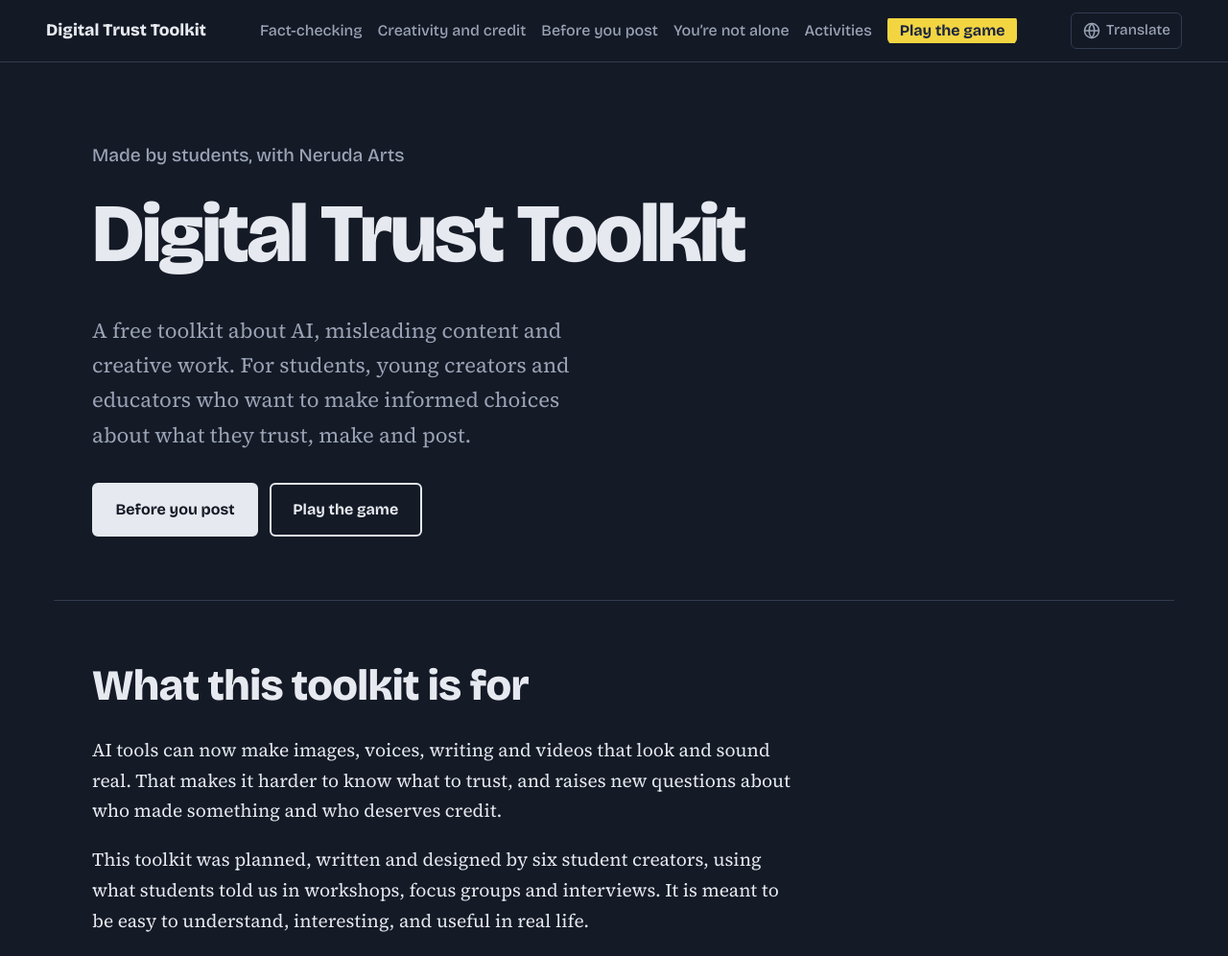
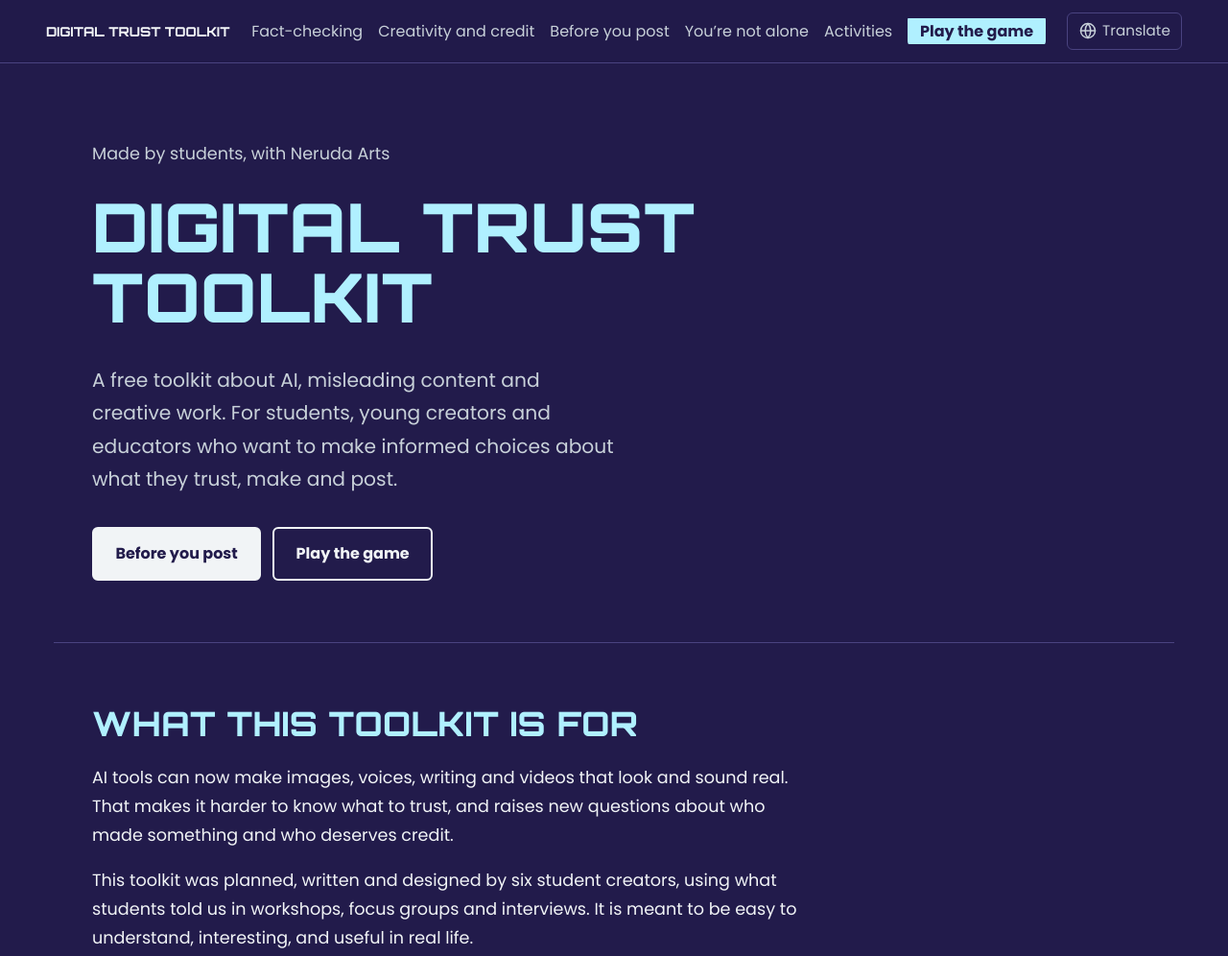
Before and after one commit to racingv12/Digital-Trust-Tool-Kit-Project-By-Neruda-Arts, a plain HTML site: page index.html in a window 1280 px wide. Shown: the top 996 px of the page at 96% size. Drawn offline with nearby package versions, Linux system fonts and the light colour scheme; a web font is replaced by a local one.

Commit message:
Changed the coloring and the font to match the brand pallete

```diff
--- a/css/style.css
+++ b/css/style.css
@@ -1,22 +1,40 @@
 /* =========================================================
    Digital Trust – stylesheet
    Change colours and fonts in :root to restyle the whole site.
+
+   Colours: the team's brand palette "Tech Tones"
+   (Google Drive › Social Media › Brand Pallette › 1.png):
+     greys    #c8d1d9  #747474  #343236  #000000
+     blues    #b0f0ff  #7dc8f2  #0393bf  #0e6d8b
+     purples  #8c52ff  #9562ae  #551a74  #221b4b
+   --paper and the dark-theme --surface/--line are tints of these.
+   --wrong stays red, because "wrong answer" needs to read as red.
    ========================================================= */
 
 :root {
-  --paper:      #EEF1F4;   /* page background */
+  --paper:      #F1F4F6;   /* page background (light tint of #c8d1d9) */
   --surface:    #FFFFFF;   /* tiles, video cards */
-  --ink:        #41321c;   /* main text */
-  --muted:      #5B6478;   /* secondary text */
-  --line:       #CDD3DD;   /* borders */
-  --mark:       #F2D541;   /* highlighter yellow: the one bold accent */
-  --mark-hover: #E3C430;   /* slightly darker yellow for hover */
-  --mark-ink:   #1C2541;   /* text on the highlighter */
-  --right:      #2F6F73;
+  --ink:        #221B4B;   /* main text: deep navy-purple */
+  --muted:      #343236;   /* secondary text: charcoal */
+  --line:       #C8D1D9;   /* borders: brand grey */
+  --accent:     #551A74;   /* headings: brand purple */
+  --mark:       #B0F0FF;   /* bright cyan: the one bold accent (Play the game, highlights) */
+  --mark-hover: #7DC8F2;   /* sky blue for hover */
+  --mark-ink:   #221B4B;   /* text on the accent */
+  --focus:      #8C52FF;   /* keyboard focus outline: violet */
+  --right:      #0E6D8B;   /* correct answer: deep teal */
   --wrong:      #B4443C;
 
-  --font-display: "Bricolage Grotesque", "Segoe UI", system-ui, sans-serif;
-  --font-body:    "Source Serif 4", Georgia, "Times New Roman", serif;
+  /* Brand fonts (Brand Pallette › 1.png), all from Google Fonts (index.html).
+     The brand's PHATT and Zing Rust Base aren't on Google Fonts, so these
+     free fonts with a similar look stand in for them:
+       titles    Orbitron                         for PHATT: wide, heavy, square, capitals
+       subtitles Barlow Condensed, bold italic    for Zing Rust Base: condensed, slanted, capitals
+       body      Poppins                          the brand's own body font */
+  --font-title:    "Orbitron", "Poppins", system-ui, sans-serif;
+  --font-subtitle: "Barlow Condensed", "Poppins", system-ui, sans-serif;
+  --font-body:     "Poppins", "Segoe UI", system-ui, sans-serif;
+  --font-display:  var(--font-body);   /* menu, buttons, labels and captions */
 
   --measure: 60rem;        /* reading column width */
   --wide: 68rem;
@@ -28,12 +46,14 @@
 
 @media (prefers-color-scheme: light) {
   :root {
-    --paper:   #141A26;
-    --surface: #1E2635;
-    --ink:     #E6E9EF;
-    --muted:   #9AA3B5;
-    --line:    #323C50;
-    --right:   #5FB3B8;
+    --paper:   #221B4B;   /* brand navy-purple */
+    --surface: #2D2560;
+    --ink:     #F1F4F6;
+    --muted:   #C8D1D9;   /* brand grey */
+    --line:    #4A4380;
+    --accent:  #B0F0FF;   /* headings: brand cyan */
+    --focus:   #B0F0FF;
+    --right:   #7DC8F2;
     --wrong:   #E07A72;
     color-scheme: dark;
   }
@@ -52,21 +72,34 @@ body {
   background: var(--paper);
   color: var(--ink);
   font-family: var(--font-body);
-  font-size: clamp(1.05rem, 0.98rem + 0.3vw, 1.2rem);
-  line-height: 1.65;
+  font-size: clamp(1rem, 0.95rem + 0.25vw, 1.1rem);   /* Poppins runs wide, so a little smaller */
+  line-height: 1.7;
   -webkit-font-smoothing: antialiased;
 }
 
 img { max-width: 100%; height: auto; display: block; }
 
 h1, h2, h3 {
-  font-family: var(--font-display);
-  line-height: 1.1;
-  letter-spacing: -0.015em;
+  line-height: 1.15;
   margin: 0 0 0.6em;
 }
-h2 { font-size: clamp(1.9rem, 1.4rem + 2vw, 2.8rem); font-weight: 800; }
-h3 { font-size: 1.25rem; font-weight: 700; }
+/* Titles: wide capitals, like PHATT. Smaller sizes than before, since
+   Orbitron capitals take much more room. */
+h1, h2 {
+  font-family: var(--font-title);
+  color: var(--accent);
+  text-transform: uppercase;
+  letter-spacing: 0.01em;
+}
+h2 { font-size: clamp(1.45rem, 1.1rem + 1.6vw, 2.2rem); font-weight: 800; }
+/* Subtitles: condensed, slanted capitals, like Zing Rust Base */
+h3, .checklist__group legend, .terms dt, .game__prompt {
+  font-family: var(--font-subtitle);
+  font-style: italic;
+  text-transform: uppercase;
+  letter-spacing: 0.02em;
+}
+h3 { font-size: 1.4rem; font-weight: 700; }
 
 p { margin: 0 0 1em; }
 
@@ -74,7 +107,7 @@ a { color: inherit; text-decoration-thickness: 1px; text-underline-offset: 0.2em
 a:hover { text-decoration-thickness: 2px; }
 
 :focus-visible {
-  outline: 3px solid var(--mark);
+  outline: 3px solid var(--focus);
   outline-offset: 3px;
   border-radius: 2px;
 }
@@ -114,7 +147,10 @@ a:hover { text-decoration-thickness: 2px; }
   display: flex; align-items: center; justify-content: space-between; gap: 1rem;
   font-family: var(--font-display);
 }
-.nav__brand { font-weight: 800; text-decoration: none; font-size: 1.1rem; white-space: nowrap; }
+.nav__brand {
+  font-family: var(--font-title); font-weight: 800; text-transform: uppercase;
+  text-decoration: none; font-size: 0.85rem; white-space: nowrap;
+}
 .nav__links {
   list-style: none; margin: 0; padding: 0;
   display: flex; gap: 1rem; align-items: center;
@@ -133,7 +169,30 @@ a:hover { text-decoration-thickness: 2px; }
 }
 /* Darker yellow on hover, no movement */
 .nav__links .nav__cta:hover { color: var(--mark-ink); background: var(--mark-hover); text-decoration: none; }
-@media (max-width: 1200px) {
+/* Narrow laptops: keep the menu on one row by tightening the gaps and showing
+   Translate as its globe icon (screen readers still hear "Translate"). */
+@media (max-width: 1160px) and (min-width: 1101px) {
+  .nav { gap: 0.75rem; }
+  .nav__links { gap: 0.85rem; }
+  .translate summary { padding: 0.35rem 0.5rem; }
+  .translate__label {
+    position: absolute; width: 1px; height: 1px; overflow: hidden;
+    clip: rect(0 0 0 0); white-space: nowrap;
+  }
+}
+/* Smaller laptops and tablets: when the menu can't fit on one row, the links
+   move to a second row and wrap, so they all stay visible. */
+@media (max-width: 1100px) and (min-width: 721px) {
+  html { scroll-padding-top: 7rem; }   /* the header is taller here */
+  .nav { flex-wrap: wrap; row-gap: 0.6rem; }
+  .nav__links {
+    order: 3; width: 100%;
+    flex-wrap: wrap; row-gap: 0.4rem; column-gap: 1.25rem;
+    overflow: visible;
+  }
+}
+/* Phones: only the site name, "Play the game" and Translate */
+@media (max-width: 720px) {
   .nav__links li:not(:last-child) { display: none; }
 }
 
@@ -152,7 +211,7 @@ a:hover { text-decoration-thickness: 2px; }
 @media (max-width: 480px) {
   .nav { gap: 0.6rem; }
   /* Keep "Play the game" whole; the site name wraps to two lines if space runs out */
-  .nav__brand { font-size: 1rem; min-width: 0; white-space: normal; line-height: 1.15; }
+  .nav__brand { font-size: 0.8rem; min-width: 0; white-space: normal; line-height: 1.2; }
   .nav__links { flex: none; overflow: visible; }
   .nav__links .nav__cta { padding: 0.35rem 0.6rem; }
   .translate summary { padding: 0.35rem 0.5rem; }
@@ -203,12 +262,11 @@ a:hover { text-decoration-thickness: 2px; }
 }
 .hero__by { color: var(--muted); font-family: var(--font-display); margin-bottom: 1.5rem; }
 .hero__title {
-  font-size: clamp(2.6rem, 1.6rem + 5vw, 5.4rem);
-  font-weight: 800;
-  letter-spacing: -0.035em;
-  line-height: 0.98;
+  font-size: clamp(2rem, 1.2rem + 4vw, 4.4rem);
+  font-weight: 900;
+  line-height: 1.05;
   margin-bottom: 0.45em;
-  max-width: 14ch;
+  max-width: 12em;
 }
 .hero__lede { max-width: 34rem; font-size: 1.15em; color: var(--muted); }
 .hero__actions { display: flex; flex-wrap: wrap; gap: 0.75rem; margin-top: 2rem; }
@@ -307,7 +365,7 @@ a:hover { text-decoration-thickness: 2px; }
 .terms { margin: 1.5rem 0 0; display: grid; gap: 1.25rem; }
 .terms__item { padding-left: 1rem; border-left: 3px solid var(--line); }
 .terms__item:last-child { border-left-color: var(--wrong); }
-.terms dt { font-family: var(--font-display); font-weight: 700; font-size: 1.15rem; }
+.terms dt { font-family: var(--font-subtitle); font-weight: 700; font-size: 1.35rem; }
 .terms dd { margin: 0.2rem 0 0; }
 
 /* Sample captions: styled like a post caption */
@@ -325,7 +383,7 @@ a:hover { text-decoration-thickness: 2px; }
 .checklist { display: grid; gap: 1.5rem; margin-top: 1.5rem; }
 .checklist__group { border: 0; margin: 0; padding: 0; }
 .checklist__group legend {
-  font-family: var(--font-display); font-weight: 800; font-size: 1.3rem;
+  font-family: var(--font-subtitle); font-weight: 800; font-size: 1.5rem;
   margin-bottom: 0.5rem; padding: 0;
 }
 .checklist label {
@@ -388,7 +446,7 @@ a:hover { text-decoration-thickness: 2px; }
   color: var(--paper); font-family: var(--font-display); opacity: 0.8;
 }
 @media (prefers-color-scheme: dark) {
-  .video { background: #0A0E16; }
+  .video { background: #000000; }
   .video__soon, .video__play { color: var(--ink); }
 }
 
@@ -425,7 +483,7 @@ a:hover { text-decoration-thickness: 2px; }
   display: block; height: 100%; width: 100%;
   background: var(--ink); transform-origin: 0 50%; transform: scaleX(0);
 }
-.game__prompt { font-family: var(--font-display); font-weight: 700; font-size: 1.3rem; }
+.game__prompt { font-family: var(--font-subtitle); font-weight: 700; font-size: 1.5rem; }
 
 .game__tiles {
   display: grid; gap: 1rem;
--- a/index.html
+++ b/index.html
@@ -9,7 +9,9 @@
 
   <link rel="preconnect" href="https://fonts.googleapis.com">
   <link rel="preconnect" href="https://fonts.gstatic.com" crossorigin>
-  <link href="https://fonts.googleapis.com/css2?family=Bricolage+Grotesque:opsz,wght@12..96,500;12..96,700;12..96,800&family=Source+Serif+4:ital,opsz,wght@0,8..60,400;0,8..60,600;1,8..60,400&display=swap" rel="stylesheet">
+  <!-- Brand fonts: Poppins (body), with Orbitron and Barlow Condensed standing in
+       for the brand's PHATT (titles) and Zing Rust Base (subtitles). See css/style.css. -->
+  <link href="https://fonts.googleapis.com/css2?family=Barlow+Condensed:ital,wght@1,700;1,800&family=Orbitron:wght@800;900&family=Poppins:ital,wght@0,400;0,500;0,600;0,700;0,800;1,400&display=swap" rel="stylesheet">
 
   <link rel="stylesheet" href="css/style.css">
   <!-- Loaded early (not deferred) so the reveal animation never flashes. -->
```
Also changed, not shown: js/game.js (+3 -3 lines), 1 other file.
